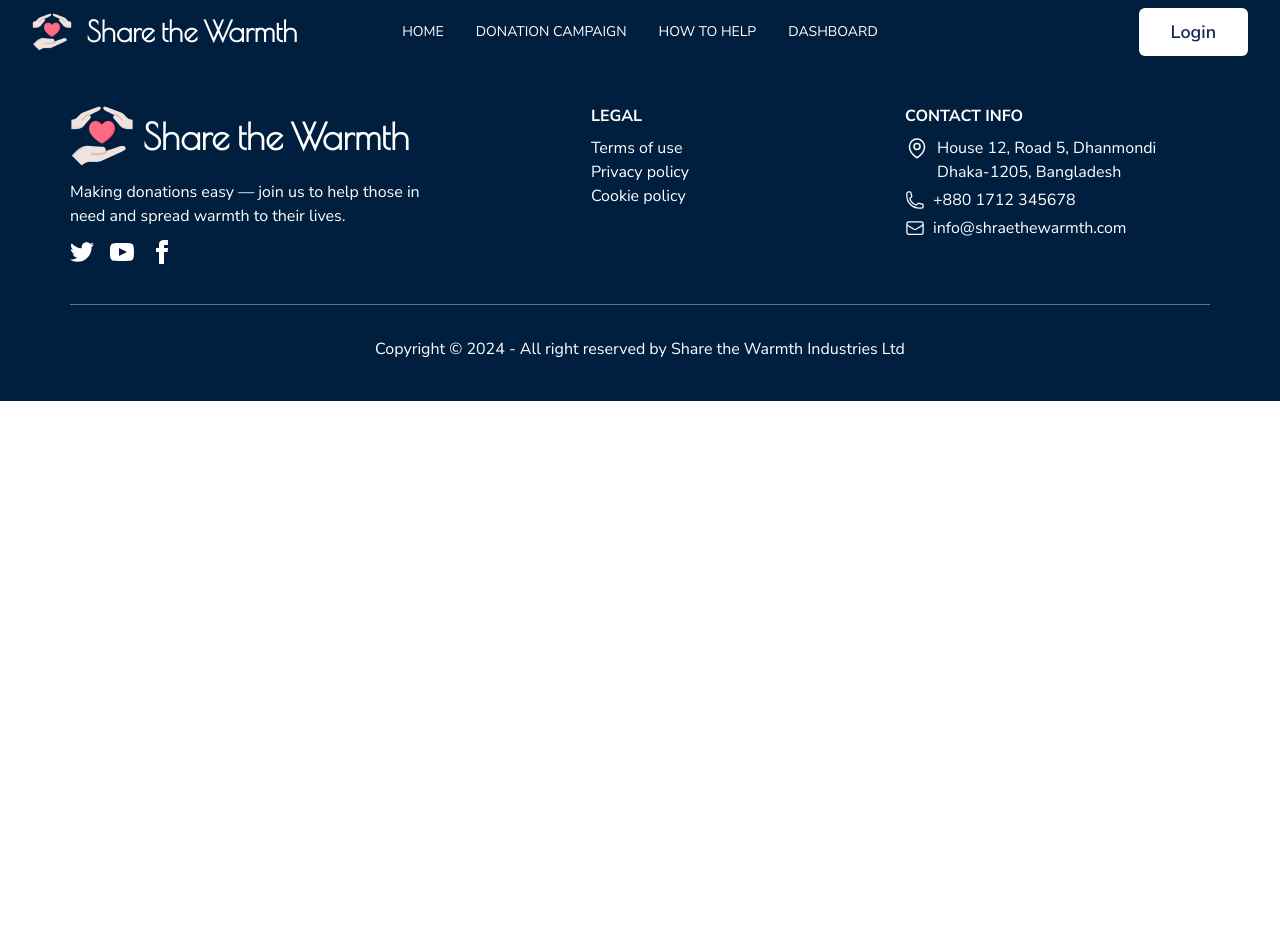
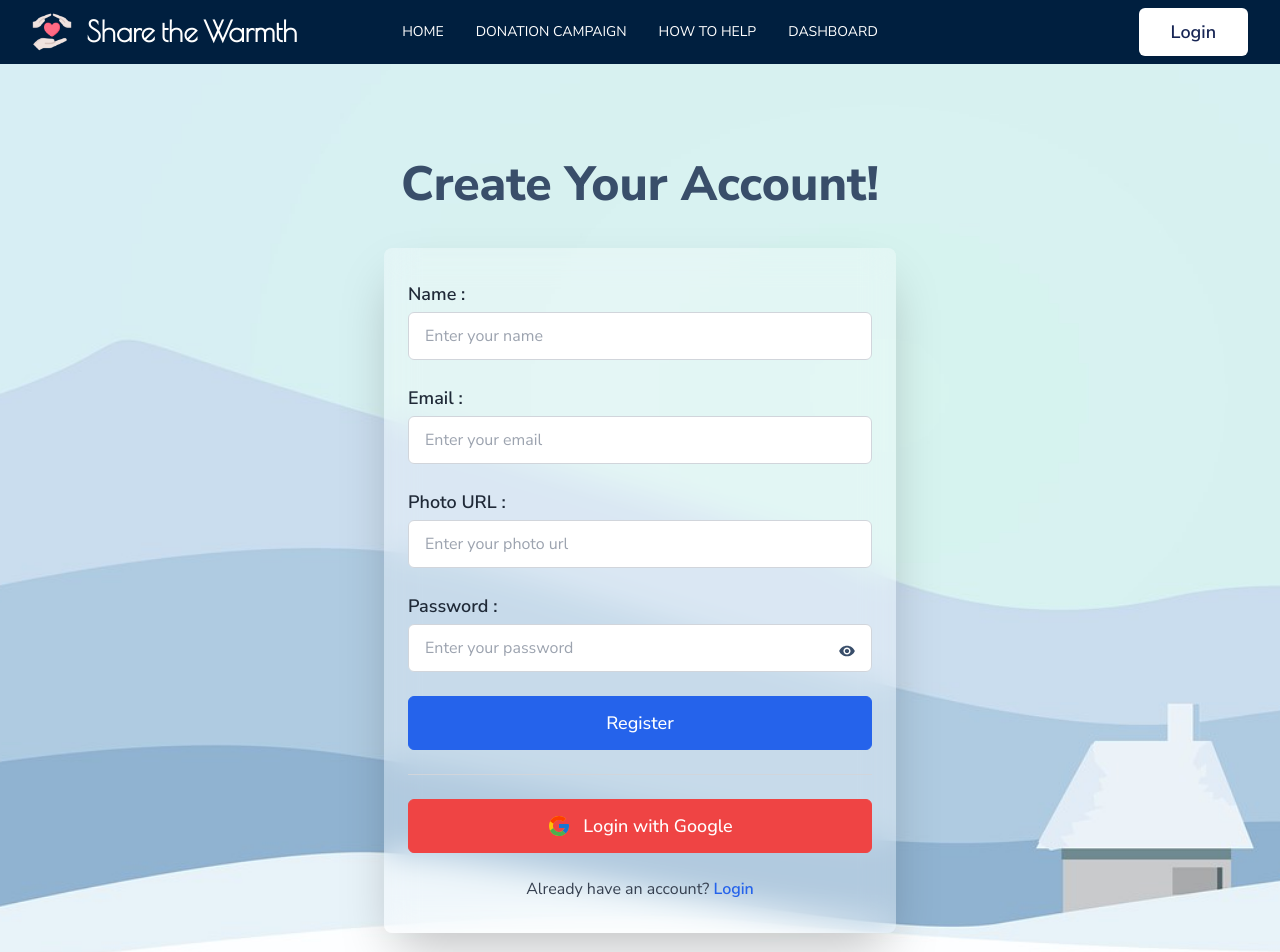
Before and after one commit to Nabilabintaakter/ShareTheWarmth, a React (Vite) app: page /register in a window 1280 px wide. Shown: the top 952 px of the page. Before the commit the page ends 800 px from the top, so only its background shows below. Built offline with nearby package versions, Linux system fonts and the light colour scheme.

Commit message:
added a create account form in the register page

```diff
--- a/src/components/Login/Login.jsx
+++ b/src/components/Login/Login.jsx
@@ -1,8 +1,12 @@
 import bg from '../../assets/how-bg-3.jpg';
 import { FcGoogle } from "react-icons/fc";
 import { NavLink } from 'react-router-dom';
+import { IoMdEye } from "react-icons/io";
+import { IoMdEyeOff } from "react-icons/io";
+import { useState } from 'react';
 
 const Login = () => {
+    const [showPassword, setShowPassword] = useState(false);
     return (
         <div
             className="py-16 lg:py-24 relative flex flex-col items-center min-h-screen"
@@ -29,15 +33,20 @@ const Login = () => {
                             required
                         />
                     </div>
-                    <div className="form-control">
+                    <div className="form-control relative">
                         <label className="block text-lg font-semibold text-gray-800 mb-1">Password :</label>
                         <input
-                            type="password"
+                            type={showPassword ? 'text' : 'password'}
                             name="password"
                             placeholder="Enter your password"
                             className="input input-bordered w-full py-3 px-4 rounded-md border border-gray-300 focus:ring-2 focus:ring-blue-400 focus:outline-none"
                             required
                         />
+                        {
+                            showPassword ? <button type='button' onClick={() => setShowPassword(!showPassword)} className='absolute bg-white border-none right-4 top-[50px]'><IoMdEyeOff className='text-lg' /></button>
+                                :
+                                <button type='button' onClick={() => setShowPassword(!showPassword)} className='absolute bg-white border-none right-4 top-[50px]'><IoMdEye className='text-lg' /></button>
+                        }
                     </div>
                     <div className="text-right">
                         <NavLink
--- a/src/components/Register/Register.jsx
+++ b/src/components/Register/Register.jsx
@@ -1,9 +1,101 @@
-import React from 'react';
+import bg from '../../assets/how-bg-3.jpg';
+import { FcGoogle } from "react-icons/fc";
+import { NavLink } from 'react-router-dom';
+import { IoMdEye } from "react-icons/io";
+import { IoMdEyeOff } from "react-icons/io";
+import { useState } from 'react';
 
 const Register = () => {
+    const [showPassword, setShowPassword] = useState(false);
     return (
-        <div>
-
+        <div
+            className="py-16 lg:py-24 relative flex flex-col items-center min-h-screen"
+            style={{
+                backgroundImage: `url(${bg})`,
+                backgroundPosition: 'center',
+                backgroundSize: 'cover',
+                backgroundRepeat: 'no-repeat',
+            }}
+        >
+            <div className="text-center mb-8">
+                <h1 className="text-4xl lg:text-5xl font-extrabold mb-2">Create Your Account!</h1>
+            </div>
+            <div className="bg-white/30 backdrop-blur-lg shadow-2xl rounded-lg w-[90%] md:w-[60%] lg:w-[40%] px-6 py-8 max-w-xl">
+                <form className="space-y-6">
+                    <div className="form-control">
+                        <label className="block text-lg font-semibold text-gray-800 mb-1">Name :</label>
+                        <input
+                            type="text"
+                            name="name"
+                            placeholder="Enter your name"
+                            className="input input-bordered w-full py-3 px-4 rounded-md border border-gray-300 focus:ring-2 focus:ring-blue-400 focus:outline-none"
+                            required
+                        />
+                    </div>
+                    <div className="form-control">
+                        <label className="block text-lg font-semibold text-gray-800 mb-1">Email :</label>
+                        <input
+                            type="email"
+                            name="email"
+                            placeholder="Enter your email"
+                            className="input input-bordered w-full py-3 px-4 rounded-md border border-gray-300 focus:ring-2 focus:ring-blue-400 focus:outline-none"
+                            required
+                        />
+                    </div>
+                    <div className="form-control">
+                        <label className="block text-lg font-semibold text-gray-800 mb-1">Photo URL :</label>
+                        <input
+                            type="text"
+                            name="photo"
+                            placeholder="Enter your photo url"
+                            className="input input-bordered w-full py-3 px-4 rounded-md border border-gray-300 focus:ring-2 focus:ring-blue-400 focus:outline-none"
+                            required
+                        />
+                    </div>
+                    <div className="form-control relative">
+                        <label className="block text-lg font-semibold text-gray-800 mb-1">Password :</label>
+                        <input
+                            type={showPassword ? 'text' : 'password'}
+                            name="password"
+                            placeholder="Enter your password"
+                            className="input input-bordered w-full py-3 px-4 rounded-md border border-gray-300 focus:ring-2 focus:ring-blue-400 focus:outline-none"
+                            required
+                        />
+                        {
+                            showPassword ? <button type='button' onClick={() => setShowPassword(!showPassword)} className='absolute bg-white border-none right-4 top-[50px]'><IoMdEyeOff className='text-lg' /></button>
+                                :
+                                <button type='button' onClick={() => setShowPassword(!showPassword)} className='absolute bg-white border-none right-4 top-[50px]'><IoMdEye className='text-lg' /></button>
+                        }
+                    </div>
+                    <div className="form-control mt-4">
+                        <button
+                            type="submit"
+                            className="w-full bg-blue-600 text-white py-3 rounded-md text-lg border-[1px] border-blue-600 font-medium hover:bg-white hover:text-blue-600 hover:border-[1px] hover:border-blue-600 duration-300 transition-all hover:font-bold"
+                        >
+                            Register
+                        </button>
+                    </div>
+                </form>
+                <div className="my-6 border-t border-gray-300"></div>
+                <div className="form-control">
+                    <NavLink
+                        to="#"
+                        className="flex items-center justify-center gap-3 bg-red-500 text-white py-3 rounded-md text-lg font-medium border-[1px] border-red-500 hover:bg-white hover:border hover:border-red-500 hover:text-red-500 hover:font-bold transition-all duration-300"
+                    >
+                        <FcGoogle className="text-2xl" />
+                        Login with Google
+                    </NavLink>
+                </div>
+                <p className="text-center mt-6 text-gray-700">
+                    Already have an account?
+                    <NavLink
+                        to="/login"
+                        className="text-blue-600 ml-1 font-semibold hover:underline"
+                    >
+                        Login
+                    </NavLink>
+                </p>
+            </div>
         </div>
     );
 };
```
